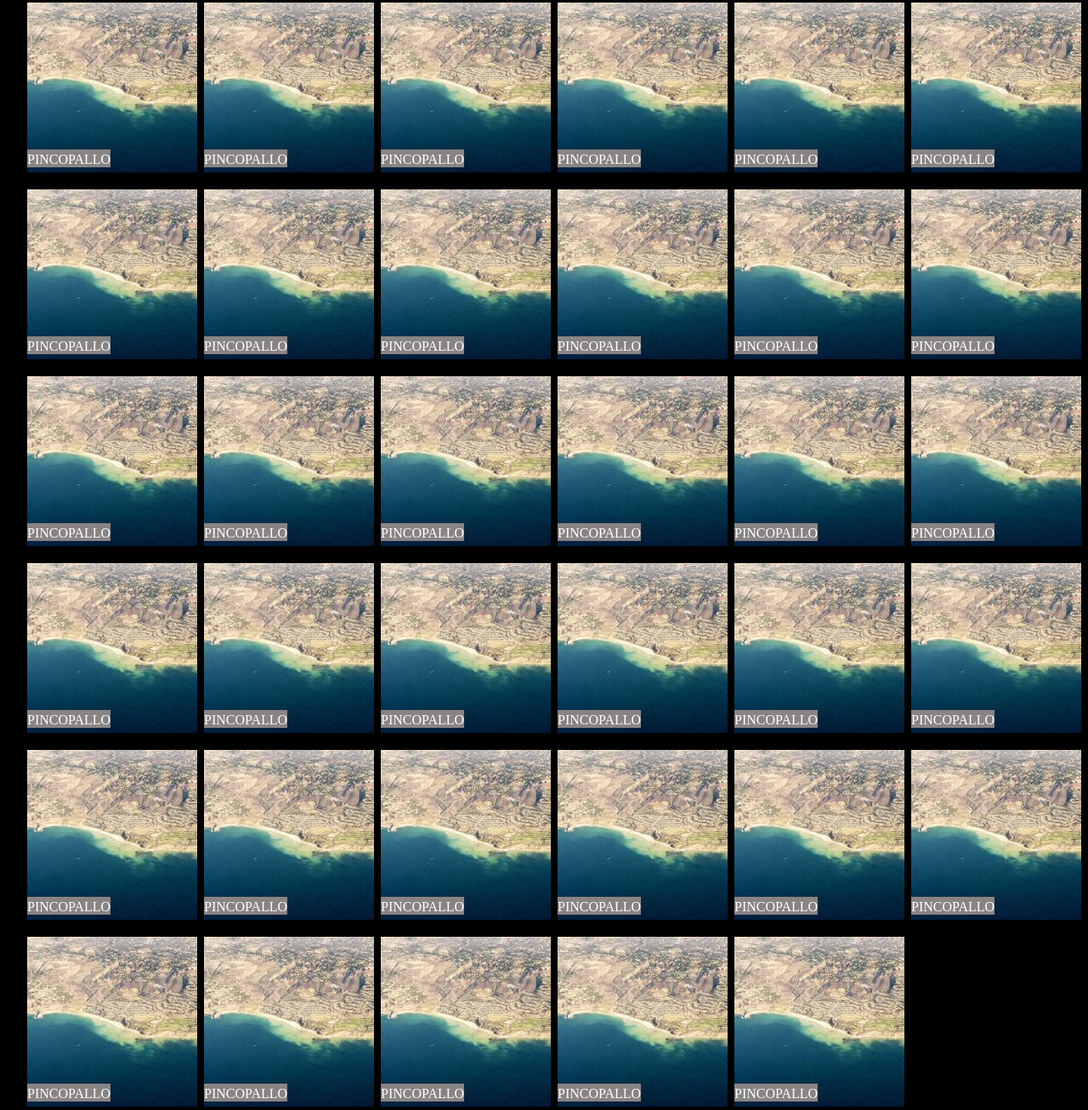
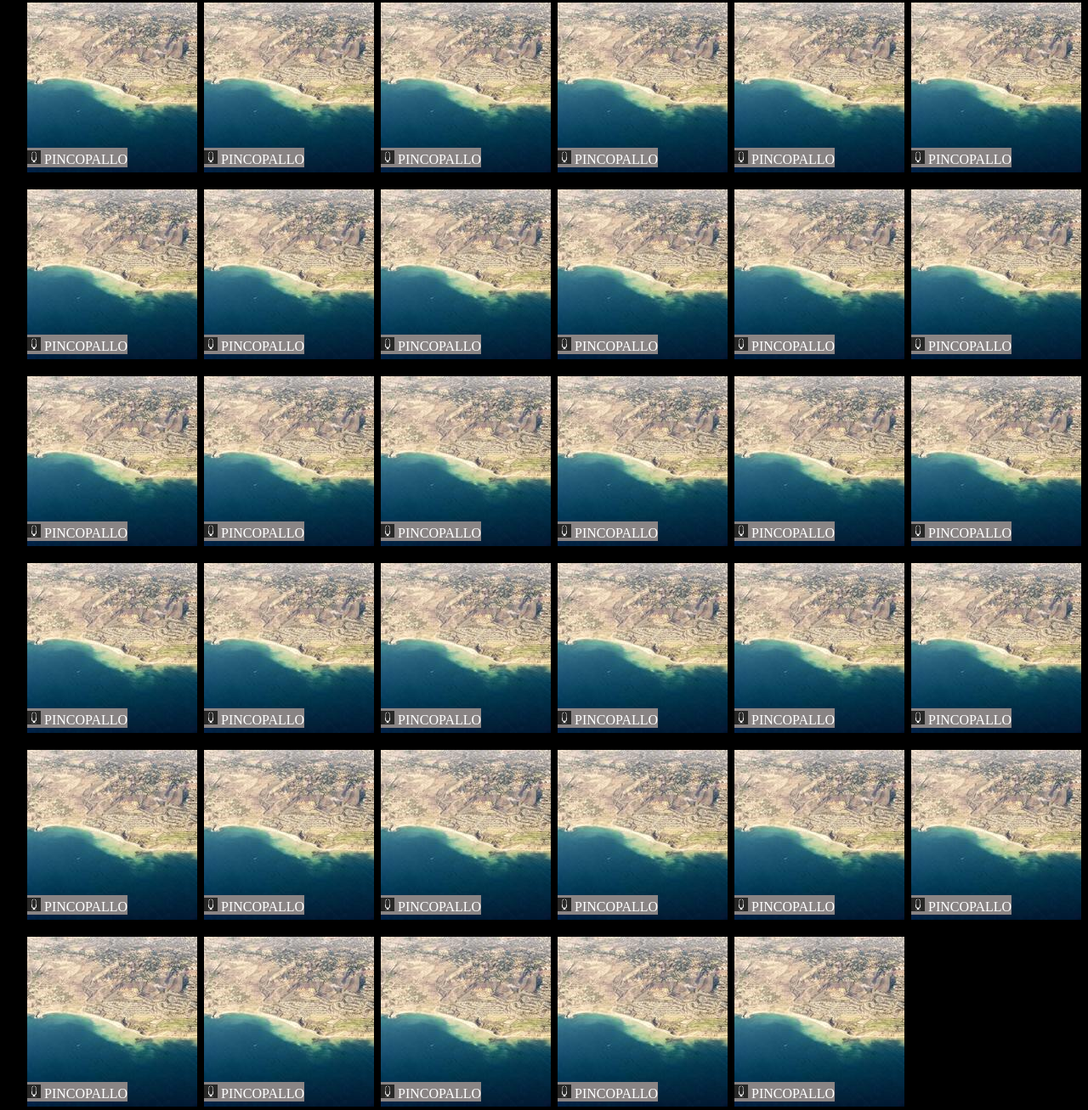
Before and after one commit to FraBif/html-css-zoom, a plain HTML site: page index.html in a window 1280 px wide. Shown: the part 68-1375 px from the top of the page at 85% size. Drawn offline with Linux system fonts and the light colour scheme.

Commit message:
added mic icon to user name

```diff
--- a/css/style.css
+++ b/css/style.css
@@ -64,3 +64,7 @@ main>div{
     position: relative;
 
 }
+
+span>img{
+    width: 1rem;
+}
--- a/index.html
+++ b/index.html
@@ -28,6 +28,9 @@
       <div class="relative">
         <img src="img/placeholder.jpg" alt="holder">
         <p class="background-grey absolute">
+            <span>
+                <img src="img/micicon.png" alt="micicon">
+            </span>
             PINCOPALLO
         </p>
 
@@ -35,204 +38,306 @@
       <div class="relative">
         <img src="img/placeholder.jpg" alt="holder">
         <p class="background-grey absolute">
+            <span>
+                <img src="img/micicon.png" alt="micicon">
+            </span>
             PINCOPALLO
         </p>
       </div>
       <div class="relative">
         <img src="img/placeholder.jpg" alt="holder">
         <p class="background-grey absolute">
+            <span>
+                <img src="img/micicon.png" alt="micicon">
+            </span>
             PINCOPALLO
         </p>
       </div>
       <div class="relative">
         <img src="img/placeholder.jpg" alt="holder">
         <p class="background-grey absolute">
+            <span>
+                <img src="img/micicon.png" alt="micicon">
+            </span>
             PINCOPALLO
         </p>
       </div>
       <div class="relative">
         <img src="img/placeholder.jpg" alt="holder">
         <p class="background-grey absolute">
+            <span>
+                <img src="img/micicon.png" alt="micicon">
+            </span>
             PINCOPALLO
         </p>
       </div>
       <div class="relative">
         <img src="img/placeholder.jpg" alt="holder">
         <p class="background-grey absolute">
+            <span>
+                <img src="img/micicon.png" alt="micicon">
+            </span>
             PINCOPALLO
         </p>
       </div>
       <div class="relative">
         <img src="img/placeholder.jpg" alt="holder">
         <p class="background-grey absolute">
+            <span>
+                <img src="img/micicon.png" alt="micicon">
+            </span>
             PINCOPALLO
         </p>
       </div>
       <div class="relative">
         <img src="img/placeholder.jpg" alt="holder">
         <p class="background-grey absolute">
+            <span>
+                <img src="img/micicon.png" alt="micicon">
+            </span>
             PINCOPALLO
         </p>
       </div>
       <div class="relative">
         <img src="img/placeholder.jpg" alt="holder">
         <p class="background-grey absolute">
+            <span>
+                <img src="img/micicon.png" alt="micicon">
+            </span>
             PINCOPALLO
         </p>
       </div>
       <div class="relative">
         <img src="img/placeholder.jpg" alt="holder">
         <p class="background-grey absolute">
+            <span>
+                <img src="img/micicon.png" alt="micicon">
+            </span>
             PINCOPALLO
         </p>
       </div>
       <div class="relative">
         <img src="img/placeholder.jpg" alt="holder">
         <p class="background-grey absolute">
+            <span>
+                <img src="img/micicon.png" alt="micicon">
+            </span>
             PINCOPALLO
         </p>
       </div>
       <div class="relative">
         <img src="img/placeholder.jpg" alt="holder">
         <p class="background-grey absolute">
+            <span>
+                <img src="img/micicon.png" alt="micicon">
+            </span>
             PINCOPALLO
         </p>
       </div>
       <div class="relative">
         <img src="img/placeholder.jpg" alt="holder">
         <p class="background-grey absolute">
+            <span>
+                <img src="img/micicon.png" alt="micicon">
+            </span>
             PINCOPALLO
         </p>
       </div>
       <div class="relative">
         <img src="img/placeholder.jpg" alt="holder">
         <p class="background-grey absolute">
+            <span>
+                <img src="img/micicon.png" alt="micicon">
+            </span>
             PINCOPALLO
         </p>
       </div>
       <div class="relative">
         <img src="img/placeholder.jpg" alt="holder">
         <p class="background-grey absolute">
+            <span>
+                <img src="img/micicon.png" alt="micicon">
+            </span>
             PINCOPALLO
         </p>
       </div>
       <div class="relative">
         <img src="img/placeholder.jpg" alt="holder">
         <p class="background-grey absolute">
+            <span>
+                <img src="img/micicon.png" alt="micicon">
+            </span>
             PINCOPALLO
         </p>
       </div>
       <div class="relative">
         <img src="img/placeholder.jpg" alt="holder">
         <p class="background-grey absolute">
+            <span>
+                <img src="img/micicon.png" alt="micicon">
+            </span>
             PINCOPALLO
         </p>
       </div>
       <div class="relative">
         <img src="img/placeholder.jpg" alt="holder">
         <p class="background-grey absolute">
+            <span>
+                <img src="img/micicon.png" alt="micicon">
+            </span>
             PINCOPALLO
         </p>
       </div>
       <div class="relative">
         <img src="img/placeholder.jpg" alt="holder">
         <p class="background-grey absolute">
+            <span>
+                <img src="img/micicon.png" alt="micicon">
+            </span>
             PINCOPALLO
         </p>
       </div>
       <div class="relative">
         <img src="img/placeholder.jpg" alt="holder">
         <p class="background-grey absolute">
+            <span>
+                <img src="img/micicon.png" alt="micicon">
+            </span>
             PINCOPALLO
         </p>
       </div>
       <div class="relative">
         <img src="img/placeholder.jpg" alt="holder">
         <p class="background-grey absolute">
+            <span>
+                <img src="img/micicon.png" alt="micicon">
+            </span>
             PINCOPALLO
         </p>
       </div>
       <div class="relative">
         <img src="img/placeholder.jpg" alt="holder">
         <p class="background-grey absolute">
+            <span>
+                <img src="img/micicon.png" alt="micicon">
+            </span>
             PINCOPALLO
         </p>
       </div>
       <div class="relative">
         <img src="img/placeholder.jpg" alt="holder">
         <p class="background-grey absolute">
+            <span>
+                <img src="img/micicon.png" alt="micicon">
+            </span>
             PINCOPALLO
         </p>
       </div>
       <div class="relative">
         <img src="img/placeholder.jpg" alt="holder">
         <p class="background-grey absolute">
+            <span>
+                <img src="img/micicon.png" alt="micicon">
+            </span>
             PINCOPALLO
         </p>
       </div>
       <div class="relative">
         <img src="img/placeholder.jpg" alt="holder">
         <p class="background-grey absolute">
+            <span>
+                <img src="img/micicon.png" alt="micicon">
+            </span>
             PINCOPALLO
         </p>
       </div>
       <div class="relative">
         <img src="img/placeholder.jpg" alt="holder">
         <p class="background-grey absolute">
+            <span>
+                <img src="img/micicon.png" alt="micicon">
+            </span>
             PINCOPALLO
         </p>
       </div>
       <div class="relative">
         <img src="img/placeholder.jpg" alt="holder">
         <p class="background-grey absolute">
+            <span>
+                <img src="img/micicon.png" alt="micicon">
+            </span>
             PINCOPALLO
         </p>
       </div>
       <div class="relative">
         <img src="img/placeholder.jpg" alt="holder">
         <p class="background-grey absolute">
+            <span>
+                <img src="img/micicon.png" alt="micicon">
+            </span>
             PINCOPALLO
         </p>
       </div>
       <div class="relative">
         <img src="img/placeholder.jpg" alt="holder">
         <p class="background-grey absolute">
+            <span>
+                <img src="img/micicon.png" alt="micicon">
+            </span>
             PINCOPALLO
         </p>
       </div>
       <div class="relative">
         <img src="img/placeholder.jpg" alt="holder">
         <p class="background-grey absolute">
+            <span>
+                <img src="img/micicon.png" alt="micicon">
+            </span>
             PINCOPALLO
         </p>
       </div>
       <div class="relative">
         <img src="img/placeholder.jpg" alt="holder">
         <p class="background-grey absolute">
+            <span>
+                <img src="img/micicon.png" alt="micicon">
+            </span>
             PINCOPALLO
         </p>
       </div>
       <div class="relative">
         <img src="img/placeholder.jpg" alt="holder">
         <p class="background-grey absolute">
+            <span>
+                <img src="img/micicon.png" alt="micicon">
+            </span>
             PINCOPALLO
         </p>
       </div>
       <div class="relative">
         <img src="img/placeholder.jpg" alt="holder">
         <p class="background-grey absolute">
+            <span>
+                <img src="img/micicon.png" alt="micicon">
+            </span>
             PINCOPALLO
         </p>
       </div>
       <div class="relative">
         <img src="img/placeholder.jpg" alt="holder">
         <p class="background-grey absolute">
+            <span>
+                <img src="img/micicon.png" alt="micicon">
+            </span>
             PINCOPALLO
         </p>
       </div>
       <div class="relative">
         <img src="img/placeholder.jpg" alt="holder">
         <p class="background-grey absolute">
+            <span>
+                <img src="img/micicon.png" alt="micicon">
+            </span>
             PINCOPALLO
         </p>
       </div>
```
